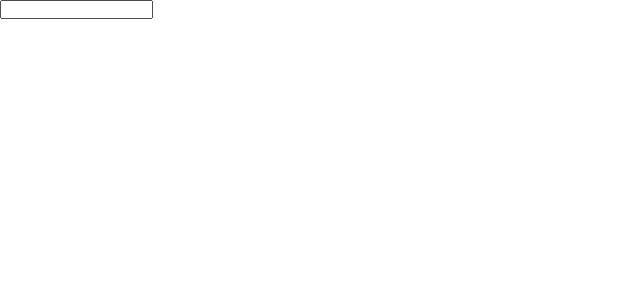
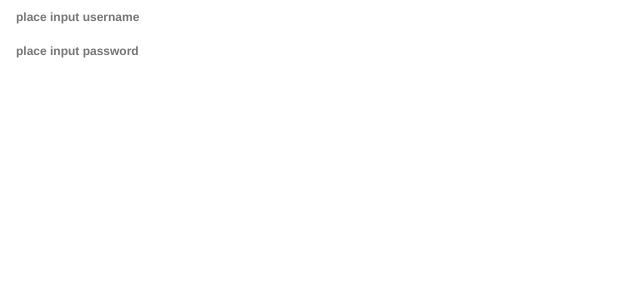
Before and after one commit to HinokiSu/todo_app, a Vue app: page /#/ in a window 1280 px wide. Shown: the top 300 px of the page, without its empty margins (0-640 px from the left). Built offline with nearby package versions, Linux system fonts and the light colour scheme.

Commit message:
chore: modify input subcomp

```diff
--- a/src/components/LoginInput.vue
+++ b/src/components/LoginInput.vue
@@ -1,59 +1,77 @@
 <template>
   <div>
-    <input :type="type" :placeholder="placeholder" :value="value" ref="ref" />
+    <input
+      type="text"
+      :class="classes"
+      :placeholder="placeholder"
+      @keyup.enter="OnEnter"
+      @input="changeValue"
+      :value="modelValue"
+    />
   </div>
 </template>
 
 <script lang="ts">
-import { defineComponent, ref } from 'vue'
+import { computed, defineComponent, reactive, ref } from 'vue'
 
 export default defineComponent({
   name: 'LoginInput',
   props: {
-    type: {
-      type: String,
-      default: 'text',
-    },
     modelValue: {
       type: [String, Number],
       default: '',
     },
     placeholder: {
       type: String,
-      default: ''
+      default: '',
     },
-    clearable: Boolean,
-    prefix: [String, Number],
+    size: {
+      type: String,
+      validator: function (value: string) {
+        return ['small', 'medium', 'large'].indexOf(value) !== -1
+      },
+    },
   },
-  emits:['update:modelValue'],
-  setup(props, { emit }) {
-
-    // 更新数据
-    const updateValue = (val: string | number) => {
-      // 执行 更新事件
-       if (val !== props.modelValue) {
-        emit('update:modelValue', val)
-      }
-
+  emits: ['enter', 'update:modelValue'],
+  setup(props: any, { emit }) {
+    console.log(props)
+    function changeValue(e: any) {
+      emit('update:modelValue', e.target.value)
     }
-    // 输入框 数据处理
-   const InputHandler = (e: Event) => updateValue((e.target as HTMLInputElement).value)
-
-
-    // 获取input Node
-    const inputRef = ref<HTMLInputElement>()
-    const InputProps = {
-      ref: inputRef,
-      value: props.modelValue,
-      placeholder: props.placeholder,
-      onInput: InputHandler
-    }
-
     return {
-      ...InputProps
+      changeValue,
+      classes: computed(() => ({
+        'login-input': true,
+        [`login-input--${props.size || 'medium'}`]: true,
+      })),
+      OnEnter() {
+        emit('enter')
+      },
     }
   },
 })
 </script>
 
-<style scoped></style>
+<style scoped>
+.login-input {
+  font-family: 'Nunito Sans', 'Helvetica Neue', Helvetica, Arial, sans-serif;
+  font-weight: 700;
+  border: 2em;
+  border-radius: 3em;
+  cursor: pointer;
+  display: inline-block;
+  line-height: 1;
+}
+.login-input--small {
+  font-size: 12px;
+  padding: 10px 16px;
+}
+.login-input--medium {
+  font-size: 14px;
+  padding: 11px 20px;
+}
+.login-input--large {
+  font-size: 16px;
+  padding: 12px 24px;
+}
+</style>
--- a/src/views/Login.vue
+++ b/src/views/Login.vue
@@ -1,28 +1,40 @@
 <template>
-<div>
-  <LoginInput v-model="username" />
-</div>
-
+  <div>
+     <LoginInput
+      size="small"
+      placeholder="place input username"
+      v-model="username"
+    />
+    <LoginInput
+      size="small"
+      placeholder="place input password"
+      v-model="password"
+    />
+  </div>
 </template>
 
 <script lang="ts">
+import { defineComponent, ref, watchEffect } from 'vue'
 import LoginInput from '@/components/LoginInput.vue'
-import { defineComponent, ref } from 'vue'
 
 export default defineComponent({
   name: 'Login',
   components: {
-    LoginInput
+    LoginInput,
   },
-  setup () {
-    const username = ref<string>('')
+  setup() {
+    let username = ref('')
+    let password = ref('')
+    watchEffect(() => {
+      console.log(username.value)
+      console.log(password.value)
+    })
     return {
-      username
+      username,
+      password
     }
-  }
+  },
 })
 </script>
 
-<style scoped>
-
-</style>
+<style scoped></style>
```
